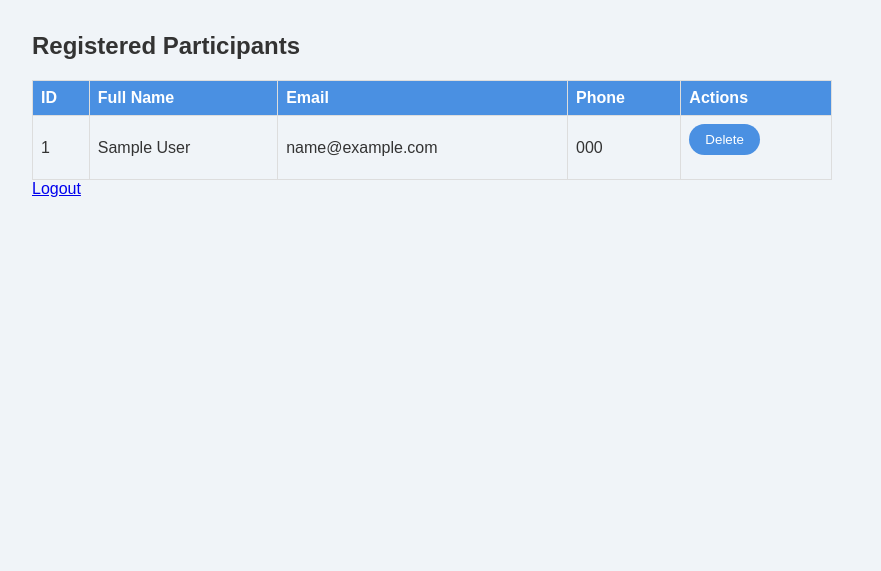
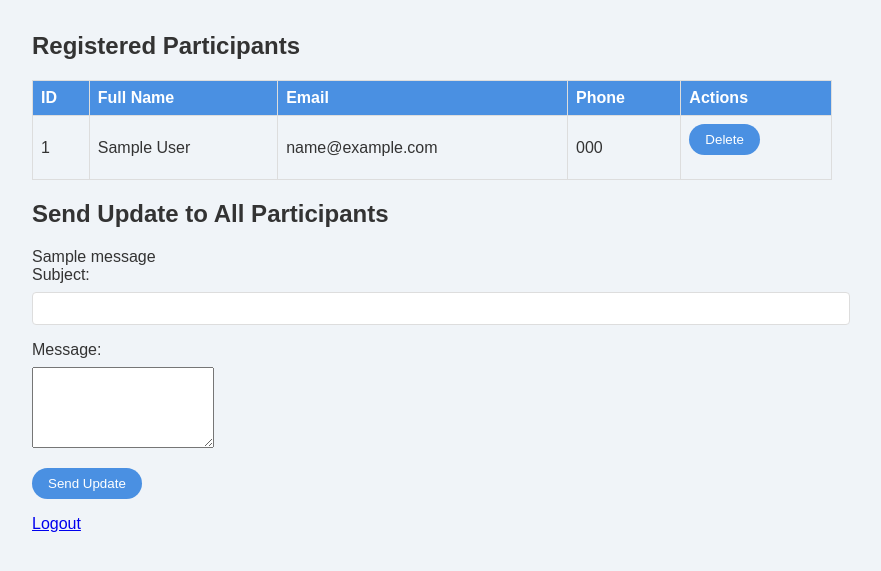
Before and after one commit to salutethegenius/waitlist-pro, a Flask app: page /admin/dashboard in a window 1280 px wide. Shown: the part 144-715 px from the top of the page, without its empty margins (208-1089 px from the left). Run offline with Flask 3, Linux system fonts and the light colour scheme; the visitor is signed in with stand-in values (Sample User, id 1); tables that the repository leaves empty hold one stand-in row (values such as "Sample post"); one stand-in notice (Sample message) is shown.

Commit message:
Agent step completed: Create a feature to send updates about the event to registered users

```diff
--- a/app.py
+++ b/app.py
@@ -1,12 +1,22 @@
 import os
-from extensions import db, app
+from extensions import db, app, mail
 from models import Participant
 from sqlalchemy import inspect
+from flask_mail import Mail
 
 app.config["SQLALCHEMY_DATABASE_URI"] = os.environ.get("DATABASE_URL")
 app.config["SECRET_KEY"] = os.environ.get("SECRET_KEY", "a_secure_secret_key")
 
+# Flask-Mail configuration
+app.config['MAIL_SERVER'] = 'smtp.gmail.com'
+app.config['MAIL_PORT'] = 587
+app.config['MAIL_USE_TLS'] = True
+app.config['MAIL_USERNAME'] = os.environ.get('MAIL_USERNAME')
+app.config['MAIL_PASSWORD'] = os.environ.get('MAIL_PASSWORD')
+app.config['MAIL_DEFAULT_SENDER'] = os.environ.get('MAIL_DEFAULT_SENDER')
+
 db.init_app(app)
+mail.init_app(app)
 
 with app.app_context():
     db.create_all()
--- a/routes.py
+++ b/routes.py
@@ -1,9 +1,10 @@
 import logging
-from flask import render_template, request, jsonify, redirect, url_for, session
-from extensions import app, db
+from flask import render_template, request, jsonify, redirect, url_for, session, flash
+from extensions import app, db, mail
 from models import Participant
 from sqlalchemy.exc import SQLAlchemyError, IntegrityError
 from functools import wraps
+from flask_mail import Message
 
 logging.basicConfig(level=logging.INFO)
 logger = logging.getLogger(__name__)
@@ -86,3 +87,29 @@ def delete_participant(participant_id):
     db.session.delete(participant)
     db.session.commit()
     return redirect(url_for('admin_dashboard'))
+
+@app.route('/admin/send_update', methods=['POST'])
+@admin_required
+def send_update():
+    subject = request.form.get('subject')
+    message = request.form.get('message')
+
+    if not subject or not message:
+        flash('Subject and message are required.', 'error')
+        return redirect(url_for('admin_dashboard'))
+
+    participants = Participant.query.all()
+
+    for participant in participants:
+        email_message = Message(subject=subject,
+                                recipients=[participant.email],
+                                body=message)
+        try:
+            mail.send(email_message)
+            logger.info(f'Update email sent to {participant.email}')
+        except Exception as e:
+            logger.error(f'Failed to send email to {participant.email}: {str(e)}')
+            flash(f'Failed to send email to {participant.email}', 'error')
+
+    flash('Update sent successfully to all participants.', 'success')
+    return redirect(url_for('admin_dashboard'))
--- a/templates/admin_dashboard.html
+++ b/templates/admin_dashboard.html
@@ -40,6 +40,27 @@
                     {% endfor %}
                 </tbody>
             </table>
+
+            <h2>Send Update to All Participants</h2>
+            {% with messages = get_flashed_messages(with_categories=true) %}
+                {% if messages %}
+                    {% for category, message in messages %}
+                        <div class="alert alert-{{ category }}">{{ message }}</div>
+                    {% endfor %}
+                {% endif %}
+            {% endwith %}
+            <form method="POST" action="{{ url_for('send_update') }}">
+                <div>
+                    <label for="subject">Subject:</label>
+                    <input type="text" id="subject" name="subject" required>
+                </div>
+                <div>
+                    <label for="message">Message:</label>
+                    <textarea id="message" name="message" rows="5" required></textarea>
+                </div>
+                <button type="submit">Send Update</button>
+            </form>
+
             <a href="{{ url_for('admin_logout') }}">Logout</a>
         </main>
     </div>
```
